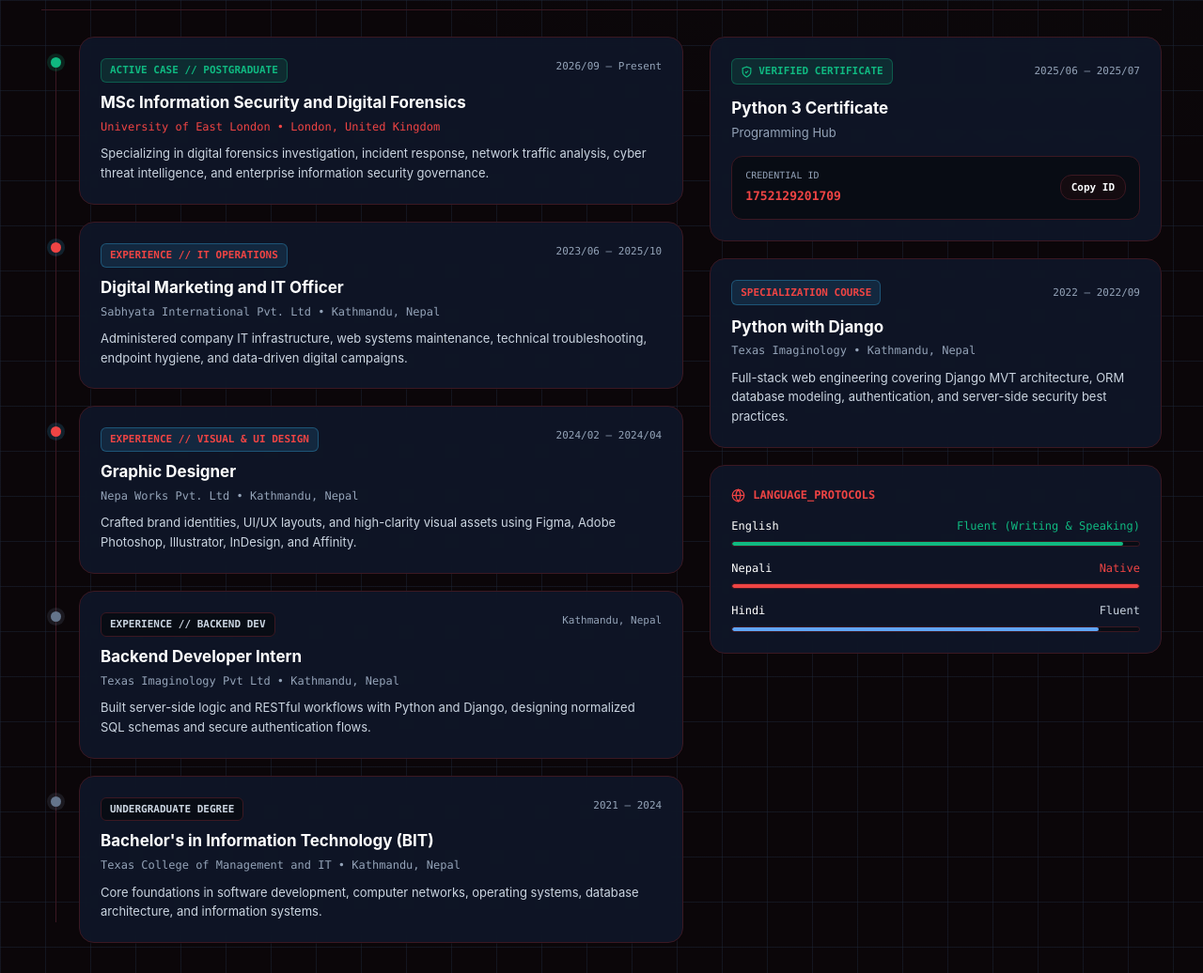
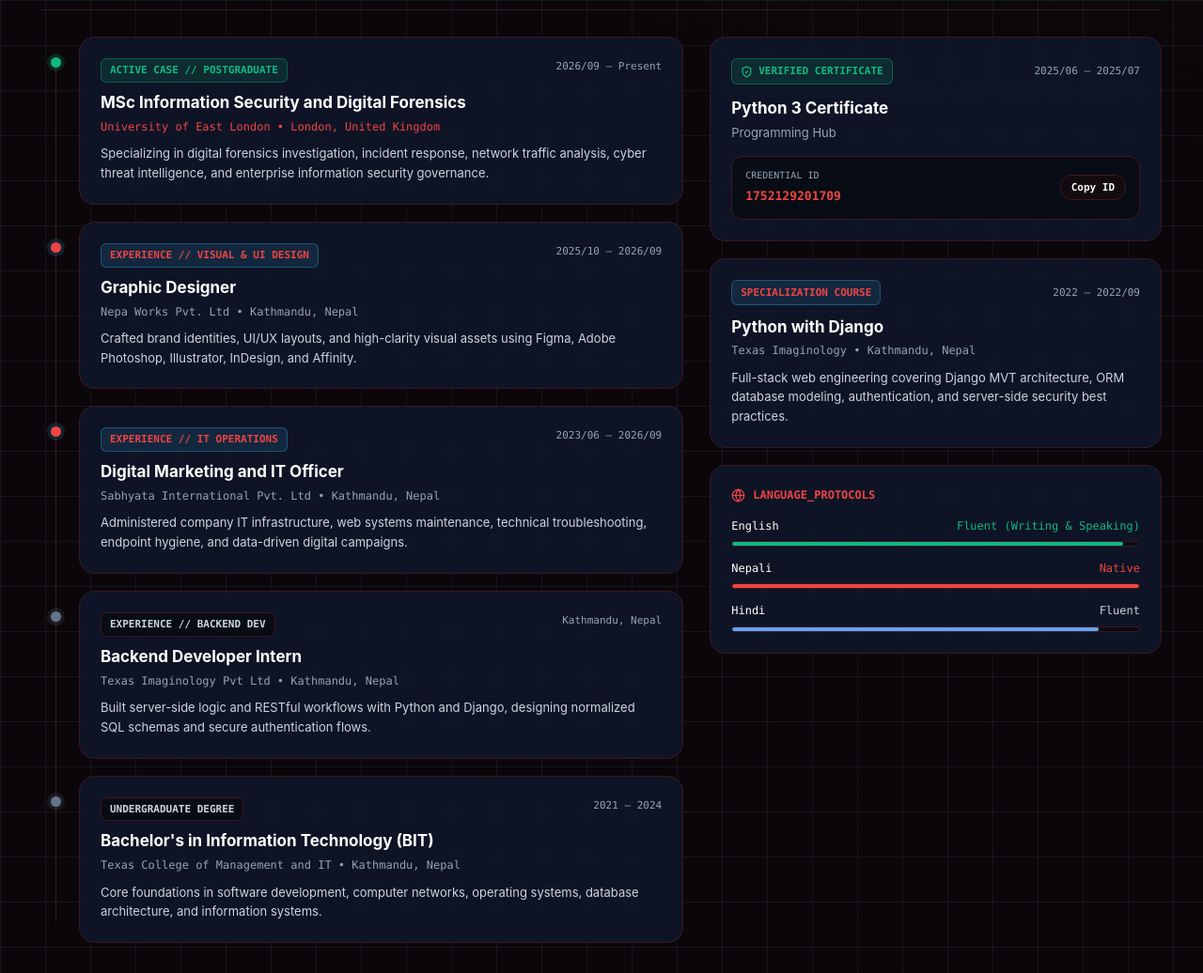
Before and after one commit to kulfinnit/Cybersecurity-Portfolio, a plain HTML site: page index.html in a window 1280 px wide. Shown: the part 2640-3676 px from the top of the page at 94% size. Drawn offline with Linux system fonts and the light colour scheme.

Commit message:
experience update

```diff
--- a/index.html
+++ b/index.html
@@ -460,15 +460,36 @@
             </div>
           </div>
 
-          <!-- 2. Digital Marketing and IT Officer -->
-          <div class="timeline-entry custody-item" data-custody="EXPERIENCE INFOSEC">
+          <!-- 2. Graphic Designer -->
+         <div class="timeline-entry custody-item" data-custody="EXPERIENCE">
+            <span class="timeline-dot"></span>
+            <div class="card custody-card">
+              <div style="display:flex;flex-wrap:wrap;justify-content:space-between;gap:8px;font-family:var(--font-mono);font-size:11px;margin-bottom:8px;">
+                <span style="padding:3px 9px;border-radius:6px;background:rgba(56,189,248,0.12);border:1px solid rgba(56,189,248,0.3);color:var(--accent-cyan);font-weight:700;">
+                  EXPERIENCE // VISUAL &amp; UI DESIGN
+                </span>
+                <span style="color:var(--text-muted);">2025/10 &ndash; 2026/09</span>
+              </div>
+              <h3 style="font-size:17px;font-weight:700;color:#FFF;">Graphic Designer</h3>
+              <p style="font-family:var(--font-mono);font-size:12px;color:var(--text-muted);margin-top:3px;">
+                Nepa Works Pvt. Ltd &bull; Kathmandu, Nepal
+              </p>
+              <p style="font-size:13px;color:var(--text-body);margin-top:8px;">
+                Crafted brand identities, UI/UX layouts, and high-clarity visual assets using Figma, Adobe Photoshop, Illustrator, InDesign, and Affinity.
+              </p>
+            </div>
+          </div>
+
+
+          <!-- 3. Digital Marketing and IT Officer -->
+           <div class="timeline-entry custody-item" data-custody="EXPERIENCE INFOSEC">
             <span class="timeline-dot"></span>
             <div class="card custody-card">
               <div style="display:flex;flex-wrap:wrap;justify-content:space-between;gap:8px;font-family:var(--font-mono);font-size:11px;margin-bottom:8px;">
                 <span style="padding:3px 9px;border-radius:6px;background:rgba(56,189,248,0.12);border:1px solid rgba(56,189,248,0.3);color:var(--accent-cyan);font-weight:700;">
                   EXPERIENCE // IT OPERATIONS
                 </span>
-                <span style="color:var(--text-muted);">2023/06 &ndash; 2025/10</span>
+                <span style="color:var(--text-muted);">2023/06 &ndash; 2026/09</span>
               </div>
               <h3 style="font-size:17px;font-weight:700;color:#FFF;">Digital Marketing and IT Officer</h3>
               <p style="font-family:var(--font-mono);font-size:12px;color:var(--text-muted);margin-top:3px;">
@@ -476,26 +497,6 @@
               </p>
               <p style="font-size:13px;color:var(--text-body);margin-top:8px;">
                 Administered company IT infrastructure, web systems maintenance, technical troubleshooting, endpoint hygiene, and data-driven digital campaigns.
-              </p>
-            </div>
-          </div>
-
-          <!-- 3. Graphic Designer -->
-          <div class="timeline-entry custody-item" data-custody="EXPERIENCE">
-            <span class="timeline-dot"></span>
-            <div class="card custody-card">
-              <div style="display:flex;flex-wrap:wrap;justify-content:space-between;gap:8px;font-family:var(--font-mono);font-size:11px;margin-bottom:8px;">
-                <span style="padding:3px 9px;border-radius:6px;background:rgba(56,189,248,0.12);border:1px solid rgba(56,189,248,0.3);color:var(--accent-cyan);font-weight:700;">
-                  EXPERIENCE // VISUAL &amp; UI DESIGN
-                </span>
-                <span style="color:var(--text-muted);">2024/02 &ndash; 2024/04</span>
-              </div>
-              <h3 style="font-size:17px;font-weight:700;color:#FFF;">Graphic Designer</h3>
-              <p style="font-family:var(--font-mono);font-size:12px;color:var(--text-muted);margin-top:3px;">
-                Nepa Works Pvt. Ltd &bull; Kathmandu, Nepal
-              </p>
-              <p style="font-size:13px;color:var(--text-body);margin-top:8px;">
-                Crafted brand identities, UI/UX layouts, and high-clarity visual assets using Figma, Adobe Photoshop, Illustrator, InDesign, and Affinity.
               </p>
             </div>
           </div>
```
